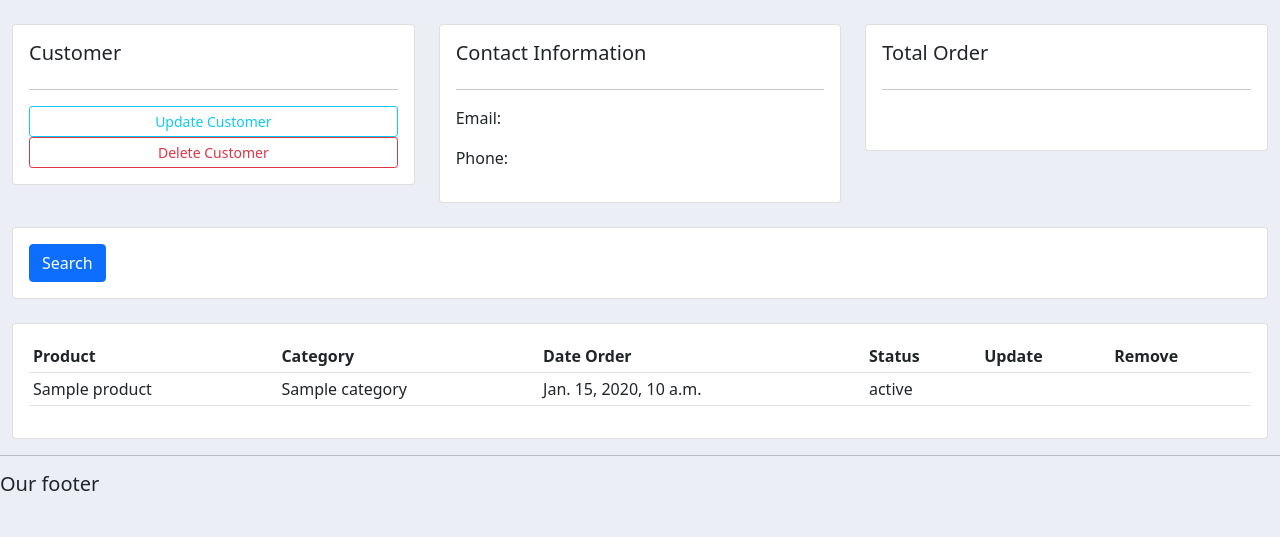
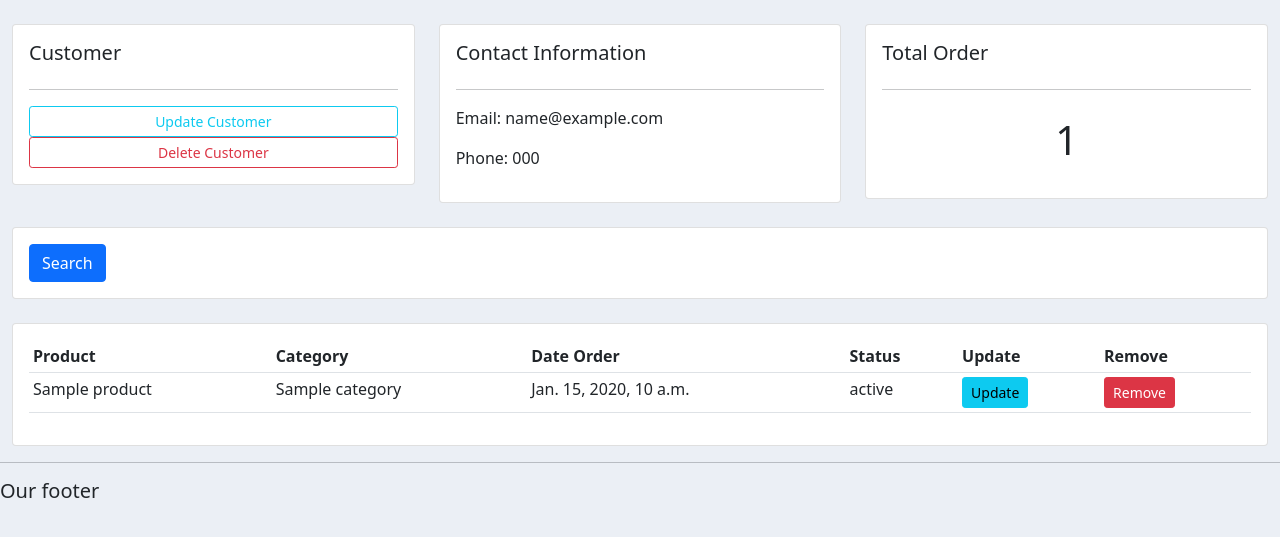
Before and after one commit to marquezeric/curso_master_python, a Django app: template crm1/accounts/templates/accounts/customer.html in a window 1280 px wide. Shown: the part 91-628 px from the top of the page. Run offline with Django 3.2, Linux system fonts and the light colour scheme; the template is opened without the code that fills it: most values are stand-ins (such as "Sample title", 1, 10 or a date in 2020); data that the repository does not hold is empty; some libraries are stand-ins or nearby versions.

Commit message:
Actualizacion Crm1 03Mar2022

```diff
--- a/crm1/accounts/templates/accounts/customer.html
+++ b/crm1/accounts/templates/accounts/customer.html
@@ -17,8 +17,8 @@
         <div class='card card-body'>
             <h5>Contact Information</h5>
             <hr>
-            <p>Email: </p>
-            <p>Phone: </p>
+            <p>Email:   {{customer.email}}</p>
+            <p>Phone:   {{customer.phone}}</p>
         </div>
     </div>
 
@@ -26,7 +26,7 @@
         <div class='card card-body'>
             <h5>Total Order</h5>
             <hr>
-            <h1 style='text-align: center; padding: 10px'></h1>
+            <h1 style='text-align: center; padding: 10px'>{{orders.count}}</h1>
         </div>
     </div>
 </div>
@@ -55,14 +55,14 @@
                     <th>Update</th>
                     <th>Remove</th>
                 </tr>
-                {% for orders in orders %}
+                {% for order in orders %}
                 <tr>
                     <td>{{order.product}}</td>
                     <td>{{order.product.category }}</td>
                     <td>{{order.date_created}}</td>
                     <td>{{order.status}}</td>
-                    <td><a href=""></a></td>
-                    <td></td>
+                    <td><a class="btn btn-sm btn-info" href="">Update</a></td>
+                    <td><a class="btn btn-sm btn-danger" href="">Remove</a></td>
                 </tr>
                 {% endfor %}
             </table>
--- a/crm1/accounts/templates/accounts/navbar.html
+++ b/crm1/accounts/templates/accounts/navbar.html
@@ -1,7 +1,7 @@
 {% load static %}
 
 <nav class="navbar navbar-expand-lg navbar-light bg-light">
-    <div class="container-fluid">
+  <div class="container-fluid">
       <img id="logomain" src="{% static "images/LogoBCB.png" %}" alt="">
       <!--<a class="navbar-brand" href="#">Navbar</a>-->
       <button class="navbar-toggler" type="button" data-bs-toggle="collapse" data-bs-target="#navbarNav" aria-controls="navbarNav" aria-expanded="false" aria-label="Toggle navigation">
@@ -10,10 +10,10 @@
       <div class="collapse navbar-collapse" id="navbarNav">
         <ul class="navbar-nav">
           <li class="nav-item">
-            <a class="nav-link" href="#">dashboard</a>
+            <a class="nav-link" href="{% url 'home' %}">dashboard</a>
           </li>
           <li class="nav-item">
-            <a class="nav-link" href="#">Products</a>
+            <a class="nav-link" href="{% url 'products' %}">Products</a>
           </li>
         </ul>
       </div>
--- a/crm1/accounts/urls.py
+++ b/crm1/accounts/urls.py
@@ -2,7 +2,8 @@ from django.urls import path
 from . import views
 
 urlpatterns = [
-    path('', views.home),
-    path('products/', views.products),
-    path('customer/<str:pk_test>/', views.customer),
+    path('', views.home, name="home"),
+    path('products/', views.products, name="products"),
+    path('customer/<str:pk_test>/', views.customer, name="customer"),
+    path('create_order/', views.createOrder, name="create_order")
 ]
```
Also changed, not shown: crm1/accounts/forms.py (added, +8 -0 lines), crm1/accounts/templates/accounts/dashboard.html (+4 -3 lines), crm1/accounts/templates/accounts/order_form.html (added, +14 -0 lines), crm1/accounts/views.py (+20 -5 lines).
